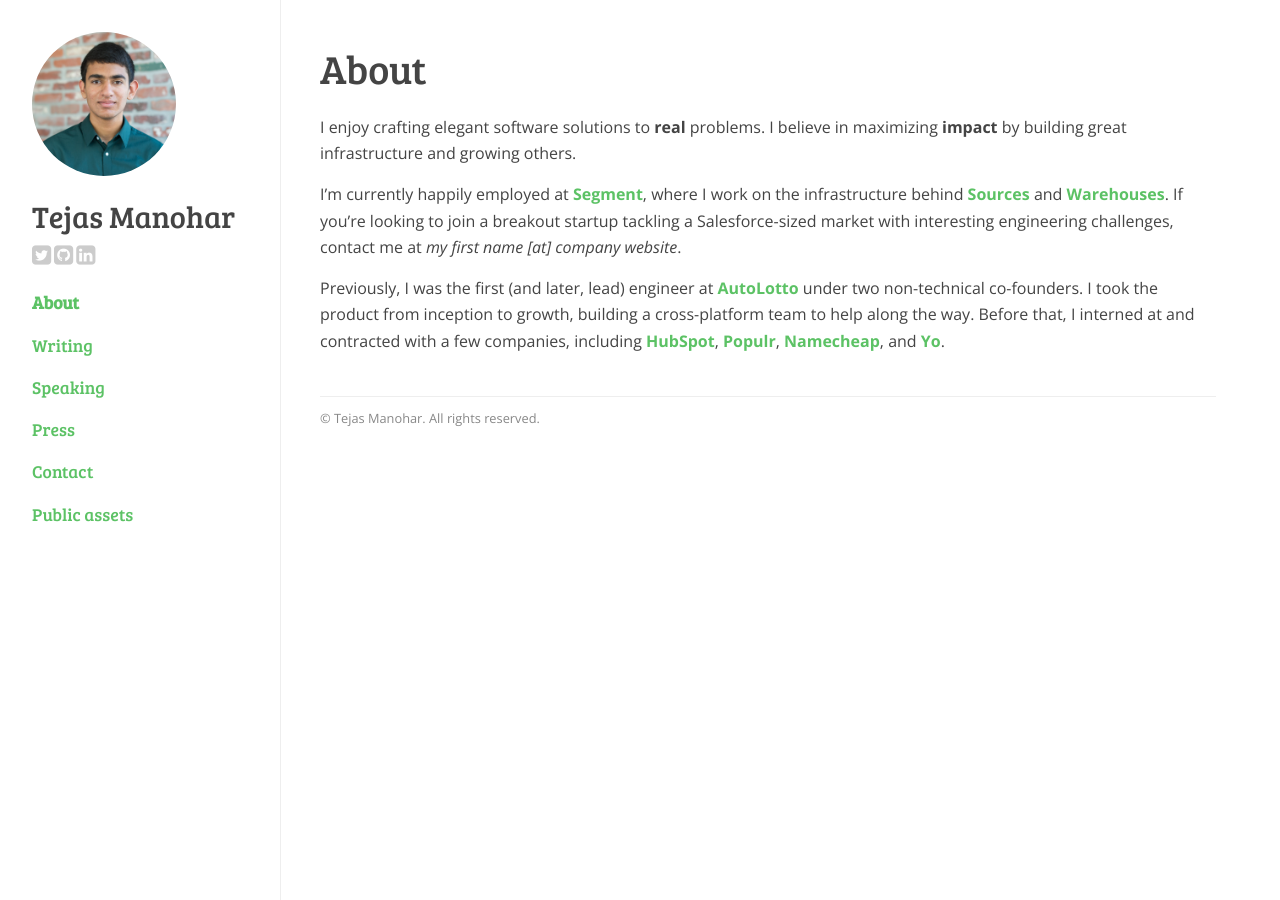
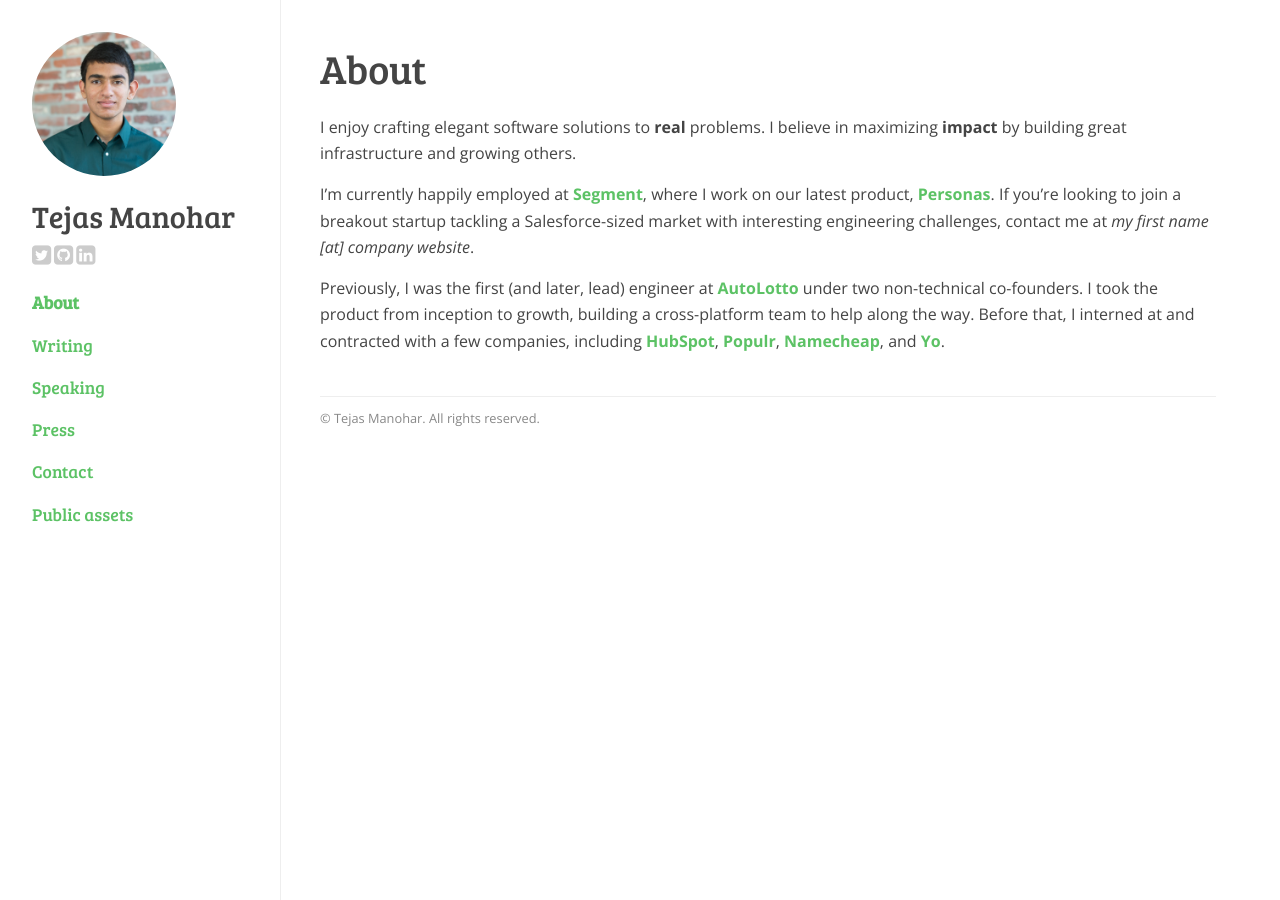
Before and after one commit to tejasmanohar/website, a Jekyll site: the page built from _pages/01_about.md, in a window 1280 px wide. Built offline with Jekyll 4.4.1, drawn with Linux system fonts in a browser that asks for light colours; nearby versions of some CDN libraries; comment, search, counter and statistics services are not loaded.

Commit message:
i work on personas

```diff
--- a/_pages/01_about.md
+++ b/_pages/01_about.md
@@ -7,10 +7,9 @@
 I enjoy crafting elegant software solutions to **real** problems. I believe in
 maximizing **impact** by building great infrastructure and growing others.
 
-I'm currently happily employed at [Segment](https://segment.com/), where I work on the
-infrastructure behind [Sources](https://segment.com/sources) and
-[Warehouses](https://segment.com/warehouses). If you're looking to join a
-breakout startup tackling a Salesforce-sized market with interesting engineering
+I'm currently happily employed at [Segment](https://segment.com/), where I work on
+our latest product, [Personas](https://segment.com/personas). If you're looking to
+join a breakout startup tackling a Salesforce-sized market with interesting engineering
 challenges, contact me at _my first name [at] company website_.
 
 Previously, I was the first (and later, lead) engineer at [AutoLotto](http://autolotto.com/)
```
